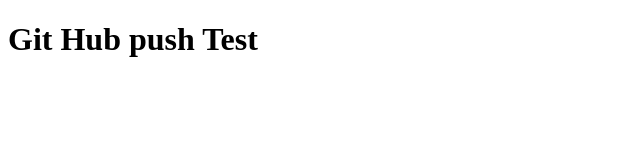
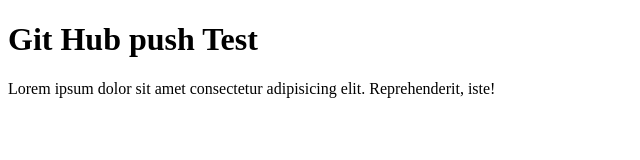
Before and after one commit to Khuekhu/My-Portfolio, a plain HTML site: page index.html in a window 1280 px wide. Shown: the whole page, without its empty margins (0-640 px from the left). Drawn offline with Linux system fonts and the light colour scheme.

Commit message:
second commit

```diff
--- a/index.html
+++ b/index.html
@@ -7,5 +7,8 @@
 </head>
 <body>
     <h1>Git Hub push Test</h1>
+    <p>
+        Lorem ipsum dolor sit amet consectetur adipisicing elit. Reprehenderit, iste!
+    </p>
 </body>
 </html>
```
